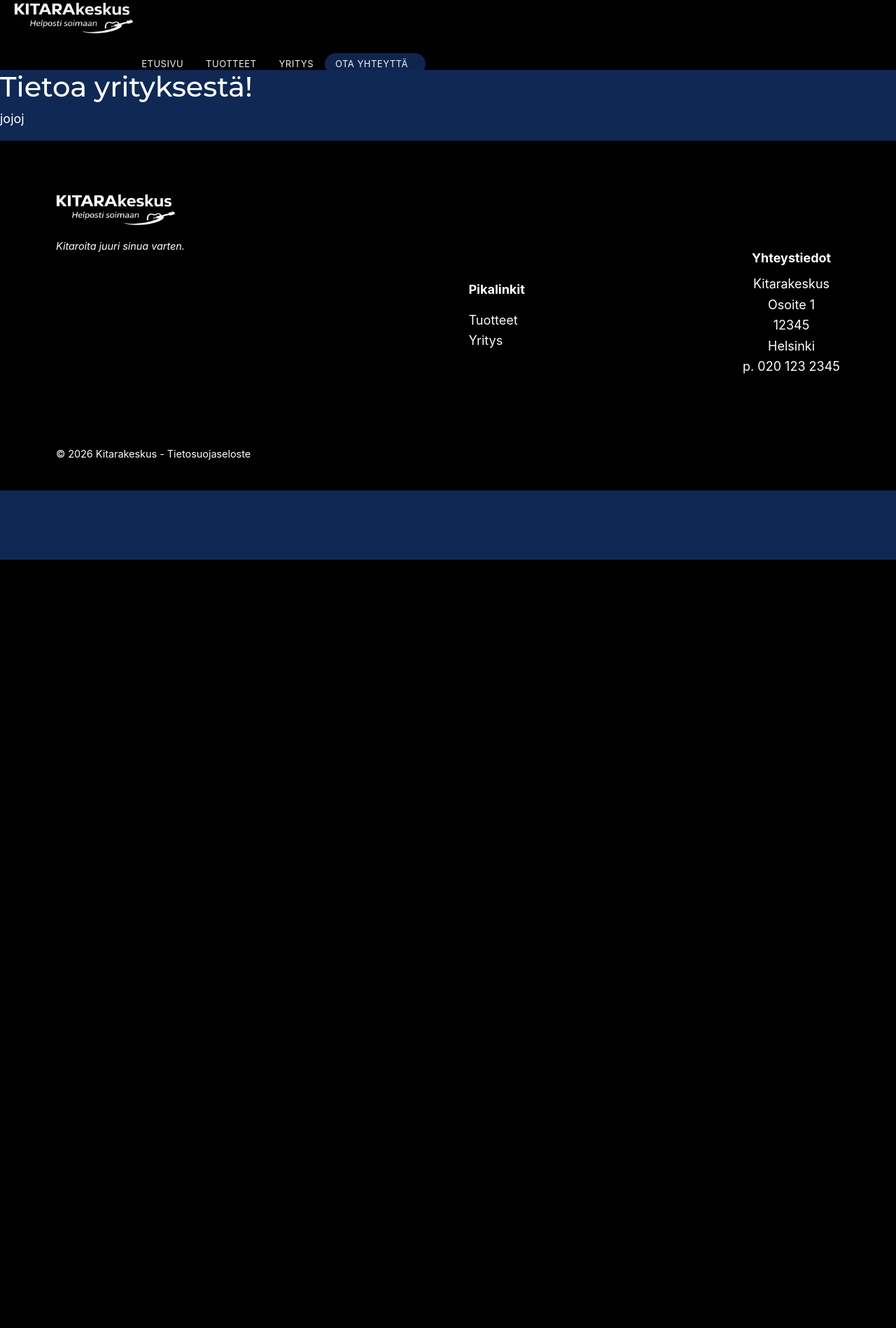
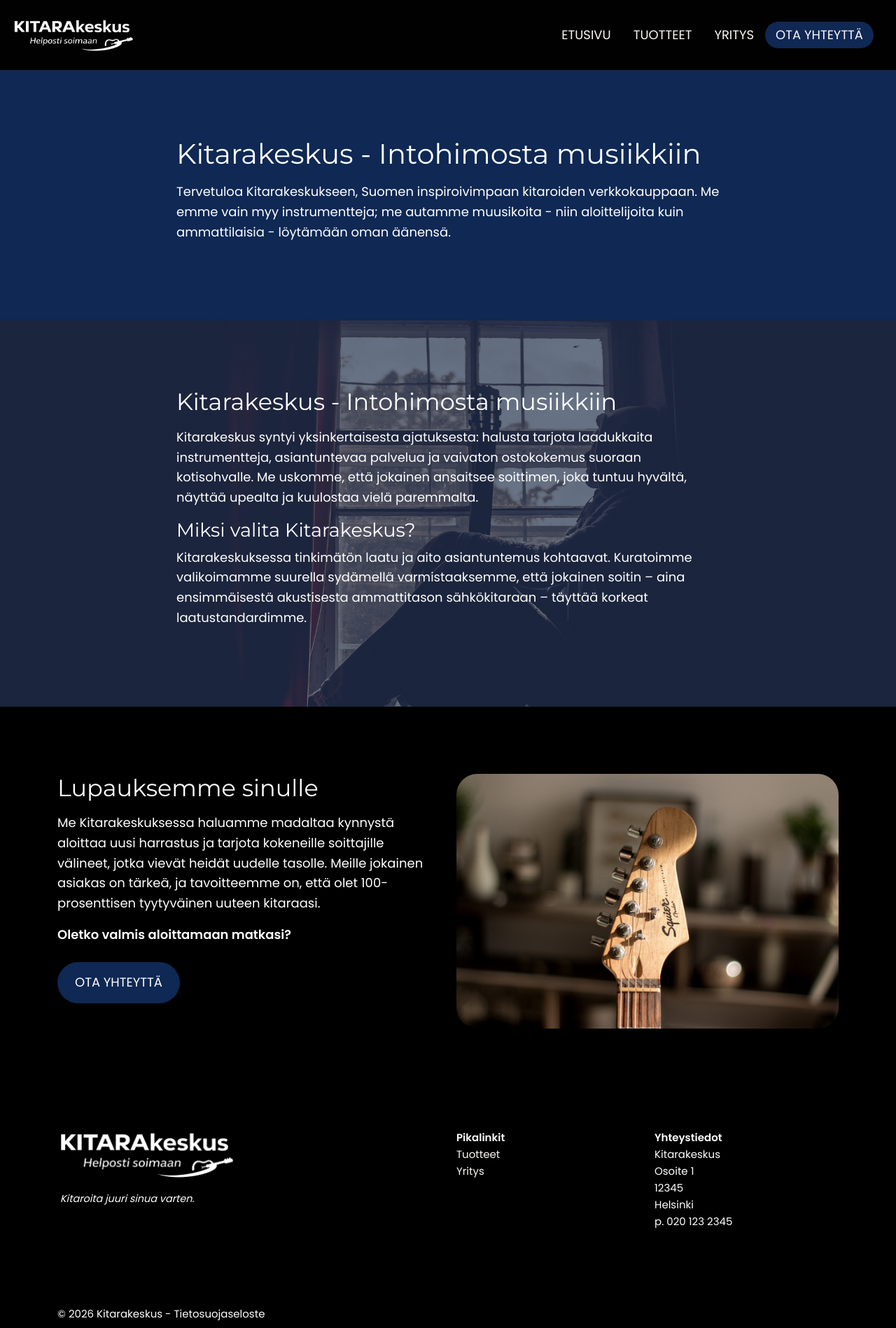
Before and after one commit to artomulkahainen/www-projekti, a PHP site: page /company.html in a window 1280 px wide. Shown: the whole page at 70% size. Before the commit the page ends 800 px from the top, so only its background shows below. Run offline with PHP 8.4, Linux system fonts and the light colour scheme.

Commit message:
Yritys-sivu, footer
Tehty footeriin muutoksia, etusivun mobiili ja yritys-sivu

```diff
--- a/site/company.html
+++ b/site/company.html
@@ -14,7 +14,6 @@
         />
         <link rel="stylesheet" href="style.css" />
         <link rel="stylesheet" href="nav.css" />
-        <link rel="stylesheet" href="footer.css" />
         <link
             href="https://fonts.googleapis.com/css2?family=Montserrat:wght@400;500;700&family=Poppins:wght@300;400;600&display=swap"
             rel="stylesheet"
@@ -42,15 +41,68 @@
             </figure>
         </nav>
 
-        <main class="main-content">
-            <section id="test">
-                <h1>Tietoa yrityksestä!</h1>
-                <p>jojoj</p>
+        <main>
+            <section class="py-5" style="background-color: #0f2854; color: #ffffff">
+                <div class="container py-5 justify-content-center" style="max-width: 800px">
+                    <div class="g-col-6">
+                        <h1>Kitarakeskus - Intohimosta musiikkiin</h1>
+                        <p>Tervetuloa Kitarakeskukseen, Suomen inspiroivimpaan kitaroiden
+                            verkkokauppaan. Me emme vain myy instrumentteja; me autamme
+                            muusikoita - niin aloittelijoita kuin ammattilaisia - löytämään oman äänensä.
+                        </p>
+                    </div>
+                </div>
+            </section>
+            <section class="py-5 company-cta1" style="color: #ffffff">
+                <div class="container py-5" style="max-width: 800px">
+                    <div class="g-col-6">
+                        <h2>Kitarakeskus - Intohimosta musiikkiin</h2>
+                        <p>Kitarakeskus syntyi yksinkertaisesta ajatuksesta:
+                            halusta tarjota laadukkaita instrumentteja, asiantuntevaa palvelua ja
+                            vaivaton ostokokemus suoraan kotisohvalle. Me uskomme, että jokainen
+                            ansaitsee soittimen, joka tuntuu hyvältä, näyttää upealta ja kuulostaa vielä paremmalta.
+                        </p>
+                        <h3>Miksi valita Kitarakeskus?</h3>
+                        <p>
+                            Kitarakeskuksessa tinkimätön laatu ja aito asiantuntemus kohtaavat. Kuratoimme valikoimamme
+                            suurella sydämellä varmistaaksemme, että jokainen soitin – aina ensimmäisestä akustisesta
+                             ammattitason sähkökitaraan – täyttää korkeat laatustandardimme.
+                        </p>
+                    </div>
+                </div>
+            </section>
+            <section class="py-5 company-cta2">
+                <div class="container py-5">
+                    <div class="row g-4 align-items-start">
+                        <div class="col-12 col-md mb-4">
+                            <h2>Lupauksemme sinulle</h2>
+                            <p>
+                                Me Kitarakeskuksessa haluamme madaltaa
+                                kynnystä aloittaa uusi harrastus ja tarjota
+                                kokeneille soittajille välineet, jotka vievät
+                                heidät uudelle tasolle. Meille jokainen asiakas on tärkeä,
+                                ja tavoitteemme on, että olet 100-prosenttisen tyytyväinen
+                                uuteen kitaraasi.
+                            </p>
+                            <p><strong>Oletko valmis aloittamaan matkasi?</strong></p>
+                            <a href="contact.html" class="button">Ota yhteyttä</a>
+                        </div>
+                        <div class="col-12 col-md">
+                            <img
+                                src="images/Kitarakeskus-company2.jpg"
+                                alt="Kitarakeskus"
+                                class="img-fluid mx-auto d-block"
+                            />
+                        </div>
+                    </div>
+                </div>
             </section>
         </main>
-        <footer class="footer">
-            <div class="footer-left d-flex flex-column justify-content-between">
-                <div class="logo-container">
+        <footer>
+            <div class="container py-5 footer">
+                <div class="row g-4">
+
+                    <div class="col-12 col-md-6">
                     <img
                         class="logo"
                         src="images/Kitarakeskus.png"
@@ -59,27 +111,30 @@
                     <p style="padding-top: 1rem; font-size: 0.9rem">
                         <i>Kitaroita juuri sinua varten.</i>
                     </p>
+                    </div>
+
+                    <div class="col-12 col-md">
+                    <p><b>Pikalinkit</b></p>
+                    <p><a href="products.html">Tuotteet</a></p>
+                    <p><a href="company.html">Yritys</a></p>
+                    </div>
+
+                    <div class="col-12 col-md">
+                    <p><b>Yhteystiedot</b></p>
+                    <p class="address">Kitarakeskus</p>
+                    <p class="address">Osoite 1</p>
+                    <p class="address">12345</p>
+                    <p class="address">Helsinki</p>
+                    <p class="address">p. 020 123 2345</p>
+                    </div>
+
                 </div>
-                <p class="copyright">© 2026 Kitarakeskus - Tietosuojaseloste</p>
             </div>
-            <div class="d-flex flex-column">
-                <p><b>Pikalinkit</b></p>
-                <a href="products.html">Tuotteet</a>
-                <a href="company.html">Yritys</a>
+
+            <div class="container copyright">
+                <p>© 2026 Kitarakeskus - Tietosuojaseloste</p>
             </div>
-            <div
-                class="footer-right d-flex flex-column align-items-center justify-content-center"
-            >
-                <p style="margin-bottom: 1rem"><b>Yhteystiedot</b></p>
-                <p class="address">Kitarakeskus</p>
-                <p class="address">Osoite 1</p>
-                <p class="address">12345</p>
-                <p class="address">Helsinki</p>
-                <p class="address">p. 020 123 2345</p>
-            </div>
-            <p class="copyright-mobile">
-                © 2026 Kitarakeskus - Tietosuojaseloste
-            </p>
+
         </footer>
     </body>
 </html>
--- a/site/footer.css
+++ /dev/null
@@ -1,56 +0,0 @@
-.footer {
-    display: flex;
-    justify-content: space-between;
-    align-items: center;
-    height: 500px;
-    background-color: black;
-    color: white;
-    width: 100%;
-    padding: 0rem 5rem;
-}
-
-.footer-left {
-    height: 90%;
-}
-
-.logo-container {
-    padding-top: 3rem;
-}
-
-.address {
-    line-height: 0.75;
-}
-
-.copyright {
-    display: block;
-    font-size: 0.8em;
-}
-
-.copyright-mobile {
-    display: none;
-}
-
-@media (max-width: 768px) {
-    .footer {
-        flex-direction: column;
-        width: 100%;
-        padding: 1rem 0rem;
-        gap: 2rem;
-        height: auto;
-    }
-
-    .logo-container {
-        display: flex;
-        flex-direction: column;
-        align-items: center;
-    }
-
-    .copyright {
-        display: none;
-    }
-
-    .copyright-mobile {
-        display: block;
-        font-size: 0.8em;
-    }
-}
--- a/site/nav.css
+++ b/site/nav.css
@@ -43,12 +43,14 @@
 
 .hamburger-figure {
     display: none;
+    cursor: pointer;
 }
 
 .hamburger-menu-btn {
     display: none;
 }
 
+/* Hamburger piiloon desktopissa */
 @media (max-width: 768px) {
     .nav-right-div {
         display: none;
--- a/site/style.css
+++ b/site/style.css
@@ -15,20 +15,31 @@ body {
 h1 {
     font-family: 'Montserrat', sans-serif;
     font-size: 2.5rem;
+    font-weight: 400;
+    margin-bottom: 1rem;
 }
 
 h2 {
     font-family: 'Montserrat', sans-serif;
     font-size: 2.1rem;
+    font-weight: 400;
+    margin-bottom: 1rem;
 }
 
 h3 {
     font-family: 'Montserrat', sans-serif;
     font-size: 1.7rem;
+    font-weight: 400;
 }
 
 a {
     color: #fcf8f5;
+}
+
+@media (max-width: 768px) {
+.py-5 {
+  padding: 2rem 1rem 2rem 1rem!important;
+  }
 }
 
 /* Painikkeiden tyylit */
@@ -69,79 +80,8 @@ h6 a {
 }
 
 /* Linkkien underline pakotus pois päältä */
-a,
-p a  {
+a, p a {
     text-decoration: none !important;
-}
-
-/* Contact */
-* { margin: 0; padding: 0; box-sizing: border-box; }
-
-:root{
-
-
-  background-color: #0F2854;
-  --panel: #f6f3ef;
-  --blue: #0f2a55;
-  --blue2: #1e3a8a;
-  --text: #fff;
-}
-
-body{
-  background: var(--bg);
-  color: var(--text);
-  font-family: "Inter", system-ui, -apple-system, Segoe UI, Roboto, Arial, sans-serif;
-}
-
-.container{
-  width: min(1100px, 100% - 80px);
-  margin: 0 auto;
-}
-
-/* HEADER */
-.header{
-  padding: 26px 0;
-}
-
-.header-inner{
-  display:flex;
-  align-items:center;
-  justify-content:space-between;
-}
-
-.brand{
-  display:flex;
-  align-items:center;
-  gap:14px;
-  text-decoration:none;
-  color:#fff;
-}
-
-.brand-logo{
-  height: 42px; /* säädä jos tarvii */
-  width: auto;
-  display:block;
-}
-
-.nav{
-  display:flex;
-  align-items:center;
-  gap:26px;
-}
-
-.nav a{
-  color:#fff;
-  text-decoration:none;
-  font-size: 13px;
-  letter-spacing: .5px;
-  opacity: .95;
-}
-
-.nav-btn{
-  background: var(--blue2);
-  padding: 10px 22px;
-  border-radius: 999px;
-  font-weight: 600;
 }
 
 /* CONTACT */
@@ -203,58 +143,8 @@ body{
   opacity: .95;
 }
 
-/* FOOTER */
-.footer{
-  padding: 70px 0 40px;
-}
 
-.footer-grid{
-  display:grid;
-  grid-template-columns: 2fr 1fr 1fr;
-  gap: 90px;
-  align-items:start;
-}
-
-.footer-logo{
-  height: 48px;
-  width:auto;
-  display:block;
-  margin-bottom: 18px;
-}
-
-.footer-desc{
-  font-size: 13px;
-  line-height: 1.7;
-  opacity: .9;
-  max-width: 420px;
-}
-
-.footer-col h4{
-  font-size: 14px;
-  font-weight: 700;
-  margin-bottom: 14px;
-}
-
-.footer-col a, .footer-col p{
-  display:block;
-  font-size: 13px;
-  line-height: 1.9;
-  opacity: .9;
-  color:#fff;
-  text-decoration:none;
-}
-
-.footer-bottom{
-  margin-top: 60px;
-  opacity: .65;
-  font-size: 12px;
-}
-
-
-
-
-
-/* Etusivu */
+/* ETUSIVU */
 .hero-front {
     background: linear-gradient(rgba(0,0,0,0.5), rgba(0,0,0,0.5)),
                 url('images/etusivu-hero.jpg') center center/cover no-repeat;
@@ -262,7 +152,6 @@ body{
     text-align: center;
     position: relative;
     height: 700px;
-
 }
 
 .highlight {
@@ -272,6 +161,11 @@ body{
     display: inline-block;
     padding: 5px 10px;
     border-radius: 20px;
+    margin-bottom: 0rem!important;
+}
+
+.hero-front .container {
+  max-width: 800px;
 }
 
 .cta {
@@ -282,3 +176,52 @@ body{
     position: relative;
     height: 500px;
 }
+
+/* COMPANY */
+.company-cta1 {
+    background: linear-gradient(rgba(30, 47, 87, 0.6), rgba(30, 47, 87, 0.6)),
+                url('images/Kitarakeskus-company.jpg') center center/cover no-repeat;
+    color: white;
+    position: relative;
+}
+
+.company-cta2 {
+  background-color: #000000;
+  color: #FFF;
+}
+
+.company-cta2 img {
+  border-radius: 30px;
+}
+
+/* FOOTER */
+.footer {
+    background-color: black;
+    min-height: 300px;
+    color: white;
+    padding: 1rem;
+}
+
+.footer img {
+    width: 250px;
+    height: auto;
+}
+
+.copyright {
+    background-color: #000000!important;
+    color: #FFF!important;
+}
+
+.copyright p {
+    margin-bottom: 0rem!important;
+    padding-bottom: 0.5rem;
+}
+
+footer {
+    background-color: #000000;
+}
+
+footer p {
+    margin-bottom: 0rem!important;
+    font-size: 15px;
+}
```
Also changed, not shown: site/contact.html (+20 -17 lines), site/index.html (+33 -32 lines), site/products.html (+26 -21 lines), site/images/Kitarakeskus-company.jpg (added), site/images/Kitarakeskus-company2.jpg (added).
